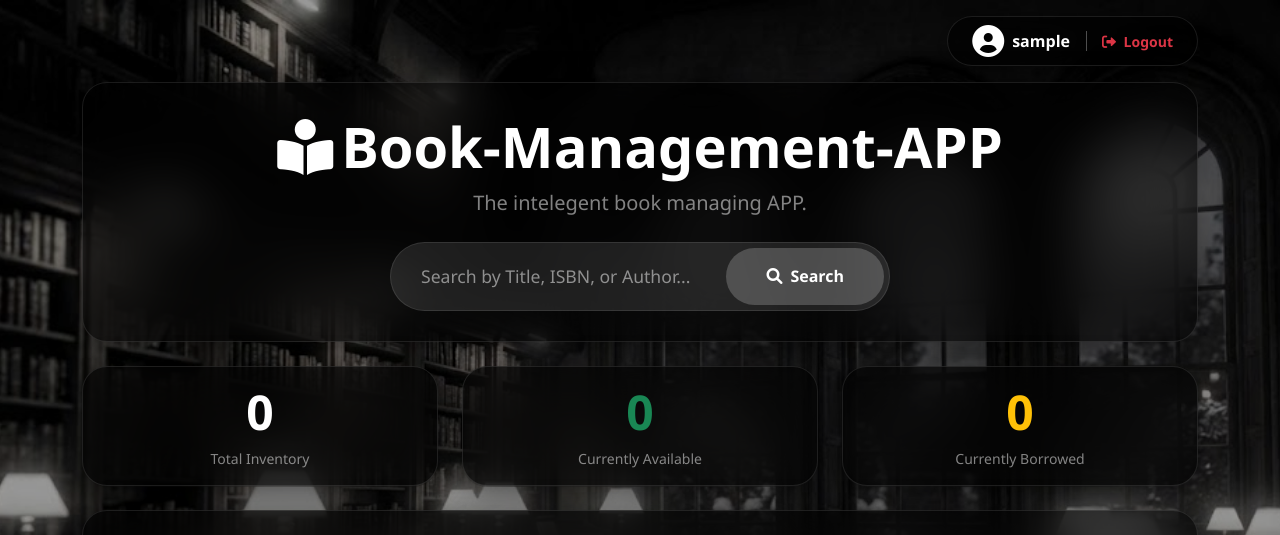
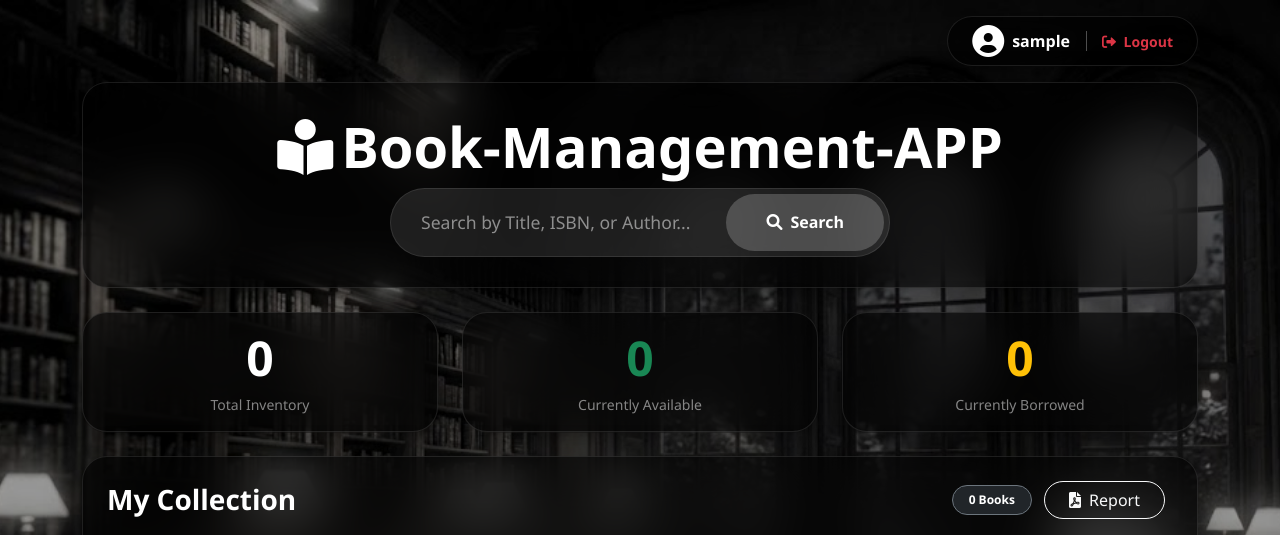
Before and after one commit to krissshnaverrrma/Book-Management-APP, a Flask app: page / in a window 1280 px wide. Shown: the top 535 px of the page. Run offline with Flask 3, Linux system fonts and the light colour scheme; the visitor is signed in with stand-in values (Sample User, id 1); data that the repository does not hold is empty.

```diff
--- a/templates/dashboard.html
+++ b/templates/dashboard.html
@@ -56,8 +56,6 @@
             <div class="glass-card hero-section text-center mb-4" style="padding: 30px 0;">
                 <h1 class="display-4 fw-bold mb-2 text-white"><i class="fas fa-book-reader me-2"></i>Book-Management-APP
                 </h1>
-                <p class="lead mb-4 text-white-50 small">The intelegent book managing APP.</p>
-
                 <div class="search-container" style="max-width: 500px; margin: 0 auto;">
                     <input type="text" id="searchInput" class="search-input"
                         placeholder="Search by Title, ISBN, or Author...">
```
